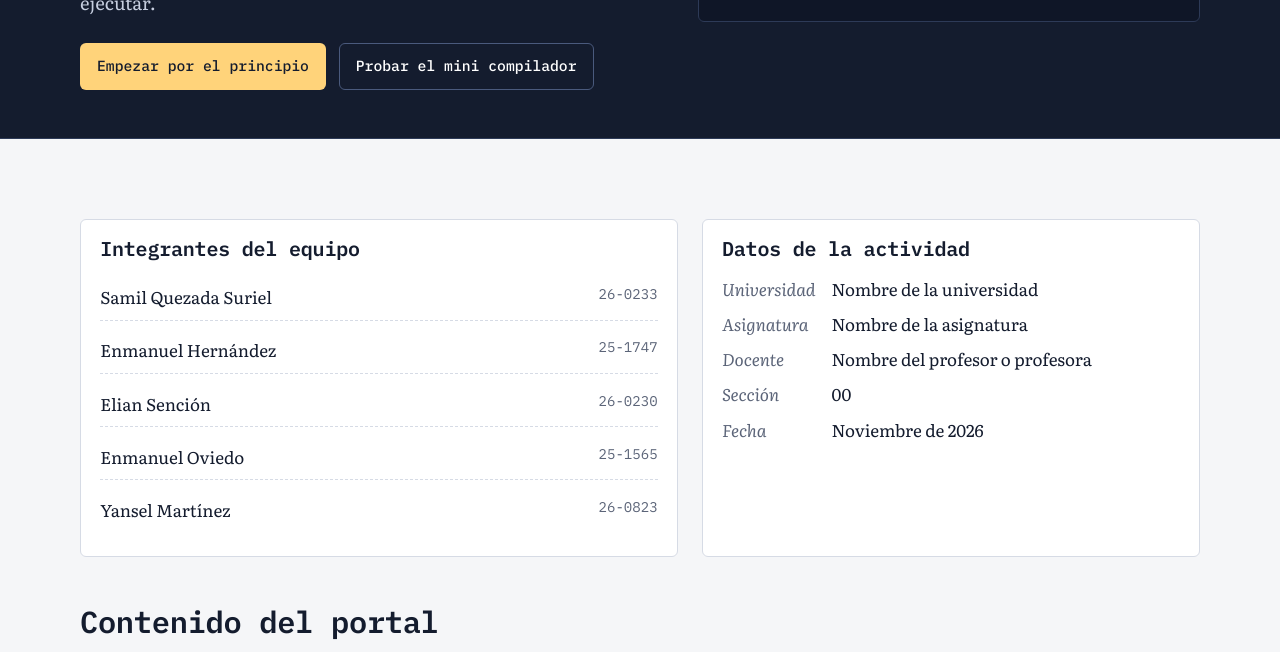
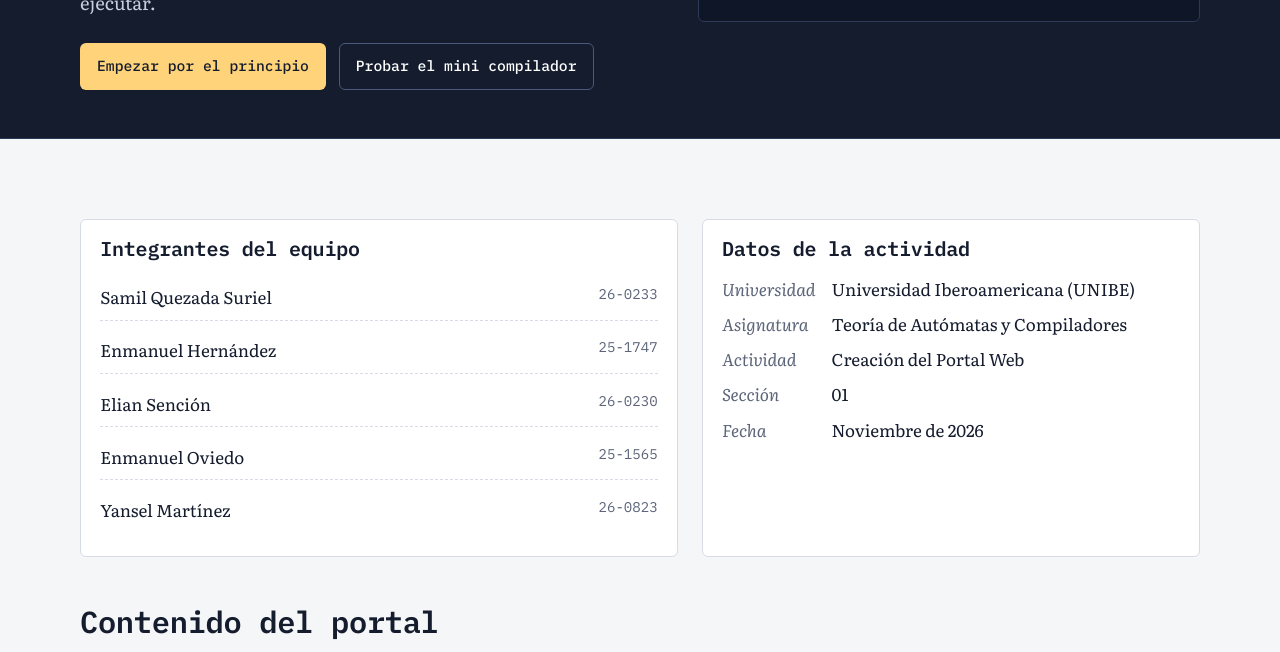
Before and after one commit to Yansel17/teoria-compiladores, a plain HTML site: page index.html in a window 1280 px wide. Shown: the part 429-1081 px from the top of the page. Drawn offline with Linux system fonts and the light colour scheme.

Commit message:
Portada: datos de UNIBE y la asignatura
Co-Authored-By: Claude Fable 5.1 <noreply@anthropic.com>
Claude-Session: https://claude.ai/code/session_01BxS6qaKxDrc3D4fHcKD8fZ

```diff
--- a/index.html
+++ b/index.html
@@ -71,10 +71,10 @@
     <div class="panel datos">
       <h2>Datos de la actividad</h2>
       <dl>
-        <dt>Universidad</dt><dd>Nombre de la universidad</dd>
-        <dt>Asignatura</dt><dd>Nombre de la asignatura</dd>
-        <dt>Docente</dt><dd>Nombre del profesor o profesora</dd>
-        <dt>Sección</dt><dd>00</dd>
+        <dt>Universidad</dt><dd>Universidad Iberoamericana (UNIBE)</dd>
+        <dt>Asignatura</dt><dd>Teoría de Autómatas y Compiladores</dd>
+        <dt>Actividad</dt><dd>Creación del Portal Web</dd>
+        <dt>Sección</dt><dd>01</dd>
         <dt>Fecha</dt><dd>Noviembre de 2026</dd>
       </dl>
     </div>
```
